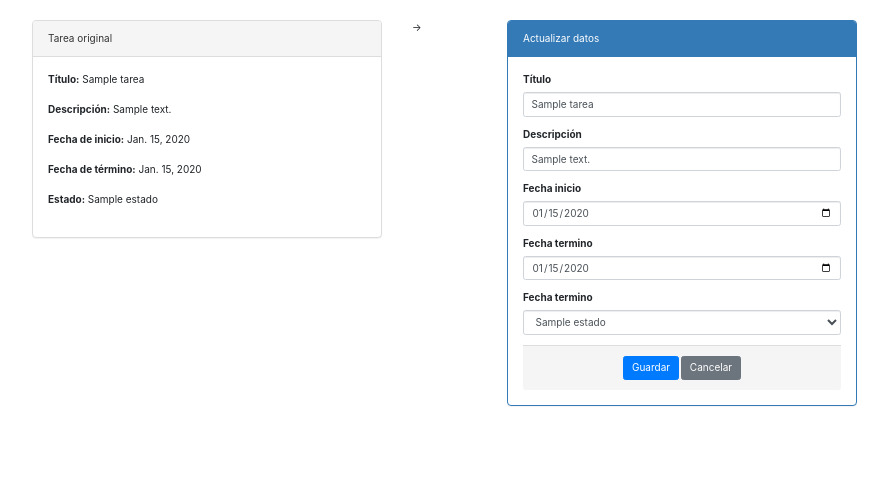
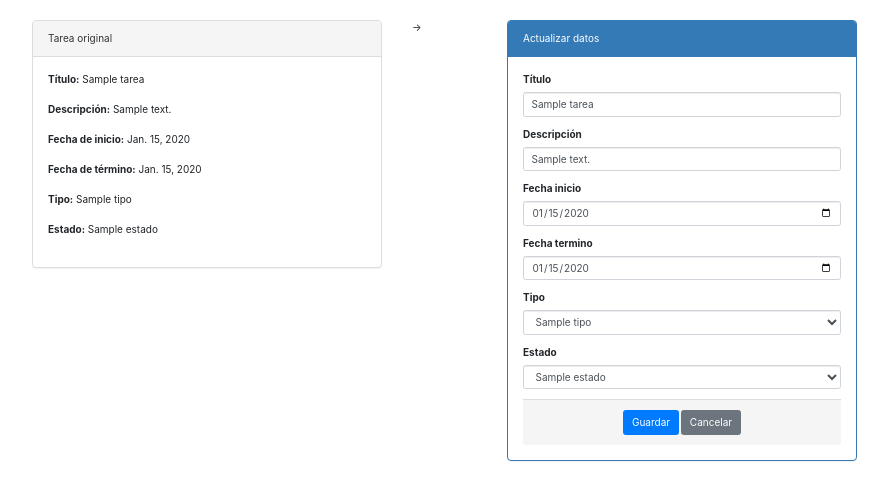
Before and after one commit to cduartes/ToDo, a Django app: page /todolisto/tarea?id=1 in a window 1280 px wide. Shown: the part 62-562 px from the top of the page, without its empty margins (53-941 px from the left). Run offline with Django 3.2, Linux system fonts and the light colour scheme; a user stored in the database is signed in; tables that the repository leaves empty hold one stand-in row (values such as "Sample post"); some libraries are stand-ins or nearby versions.

Commit message:
faked migrations (tipo) for failing process

```diff
--- a/main/admin.py
+++ b/main/admin.py
@@ -1,6 +1,7 @@
-from .models import Tarea, Estado
+from .models import Tarea, Estado, Tipo
 from django.contrib import admin
 
 # Register your models here.
 admin.site.register(Tarea)
 admin.site.register(Estado)
+admin.site.register(Tipo)
--- a/main/templates/tarea.html
+++ b/main/templates/tarea.html
@@ -20,6 +20,9 @@
                     </div>
                     <div class="form-group">
                         <label>Fecha de término: </label> {{ tarea.fechaTermino }}
+                    </div>
+                    <div class="form-group">
+                        <label>Tipo: </label> {{ tarea.tipo }}
                     </div>
                     <div class="form-group">
                         <label>Estado: </label> {{ tarea.estado }}
@@ -56,7 +59,19 @@
                             <input type="date" class="form-control" id="fecha_termino" name="fecha_termino" value="{{ tarea.fechaTermino|date:"Y-m-d" }}">
                         </div>
                         <div class="form-group">
-                            <label for="estado">Fecha termino</label>
+                            <label for="tipo">Tipo</label>
+                            <select class="form-control" id="tipo" name="tipo">
+                                {% for t in tipos %}
+                                    {% if e.id == tarea.tipo.id %}
+                                        <option selected="selected" value="{{ t.id }}">{{ t.nombre }}</option>
+                                    {% else %}
+                                        <option value="{{ t.id }}">{{ t.nombre }}</option>
+                                    {% endif %}
+                                {% endfor %}
+                            </select>
+                        </div>
+                        <div class="form-group">
+                            <label for="estado">Estado</label>
                             <select class="form-control" id="estado" name="estado">
                                 {% for e in estados %}
                                     {% if e.id == tarea.estado.id %}
--- a/main/templates/tareas_admin.html
+++ b/main/templates/tareas_admin.html
@@ -42,6 +42,7 @@
                                 <th>Título</th>
                                 <th>Usuario</th>
                                 <th>Fecha</th>
+                                <th>Tipo</th>
                                 <th>Estado</th>
                                 <th></th>
                             </tr>
@@ -52,6 +53,7 @@
                                 <td class="col-3">{{t.titulo}}</a></td>
                                 <td class="col-6">{{ t.usuario.first_name }} {{ t.usuario.last_name }}</td>
                                 <td class="col-3">{{ t.fechaInicio }}/{{ t.fechaTermino}}</td>
+                                <td class="col-3">{{ t.tipo }}</td>
                                 <td class="col-3">{{ t.estado }}</td>
                                 <td class="col-1">
                                     <img src="{% static 'images/icons/file_delete.png' %}" width="12px" height="12px" onclick="location.href='{% url 'eliminar_tarea'%}?id={{ t.id }}'">
--- a/main/views.py
+++ b/main/views.py
@@ -3,7 +3,7 @@ from django.contrib.auth.decorators import login_required
 from django.contrib.auth.models import Group, User
 from django.shortcuts import render, redirect
 from django.http import HttpResponse
-from .models import Tarea, Estado
+from .models import Tarea, Estado, Tipo
 
 # Create your views here.
 def root(request):
@@ -26,6 +26,7 @@ View will only show active Tareas, hiding others untill the GET parameter "all=T
 def tareas(request):
     admin = request.user.groups.filter(name='usuario_admin').exists()
     estados = Estado.objects.all().order_by('nombre')
+    tipos = Tipo.objects.all().order_by('nombre')
     all_tareas = 'FALSE'
     if request.GET.get("all"):
         if request.GET.get("all") == 'TRUE' or request.GET.get("all") == 'true':
@@ -42,7 +43,7 @@ def tareas(request):
         usuarios = User.objects.all()
         return render(request, 'tareas_admin.html', { 'tareas': tareas, 'estados': estados, 'all': all_tareas, 'usuarios': usuarios})
     else:
-        return render(request, 'tareas.html', { 'tareas': tareas, 'estados': estados, 'all': all_tareas})
+        return render(request, 'tareas.html', { 'tareas': tareas, 'estados': estados, 'tipos': tipos, 'all': all_tareas})
 
 """
 Create Tarea
@@ -56,6 +57,7 @@ def crear_tarea(request):
     tarea.descripcion = request.POST.get('descripcion')
     tarea.fechaInicio = request.POST.get('fecha_inicio')
     tarea.fechaTermino = request.POST.get('fecha_termino')
+    tarea.tipo = Estado.objects.get(pk=request.POST.get('tipo'))
     tarea.estado = Estado.objects.get(pk=request.POST.get('estado'))
     tarea.usuario = request.user
     tarea.save()
@@ -73,6 +75,7 @@ def actualizar_tarea(request):
         tarea.descripcion = request.POST.get('descripcion')
         tarea.fechaInicio = request.POST.get('fecha_inicio')
         tarea.fechaTermino = request.POST.get('fecha_termino')
+        tarea.tipo = Estado.objects.get(pk=request.POST.get('tipo'))
         tarea.estado = Estado.objects.get(pk=request.POST.get('estado'))
         tarea.save()
     return redirect('tareas')
@@ -112,8 +115,9 @@ Display data of a single Tarea
 @require_GET
 def tarea(request):
     estados = Estado.objects.all().order_by('nombre')
+    tipos = Tipo.objects.all().order_by('nombre')
     tarea = Tarea.objects.get(pk=request.GET.get("id"))
     if request.user == tarea.usuario:
-        return render(request, 'tarea.html', { 'tarea': tarea, 'estados': estados })
+        return render(request, 'tarea.html', { 'tarea': tarea, 'estados': estados, 'tipos': tipos })
     else:
         return HttpResponse("Error al obtener elemento. Credenciales no coinciden.")
```
Also changed, not shown: main/templates/tareas.html (+9 -0 lines), main/migrations/0008_auto_20180717_1102.py (added).
